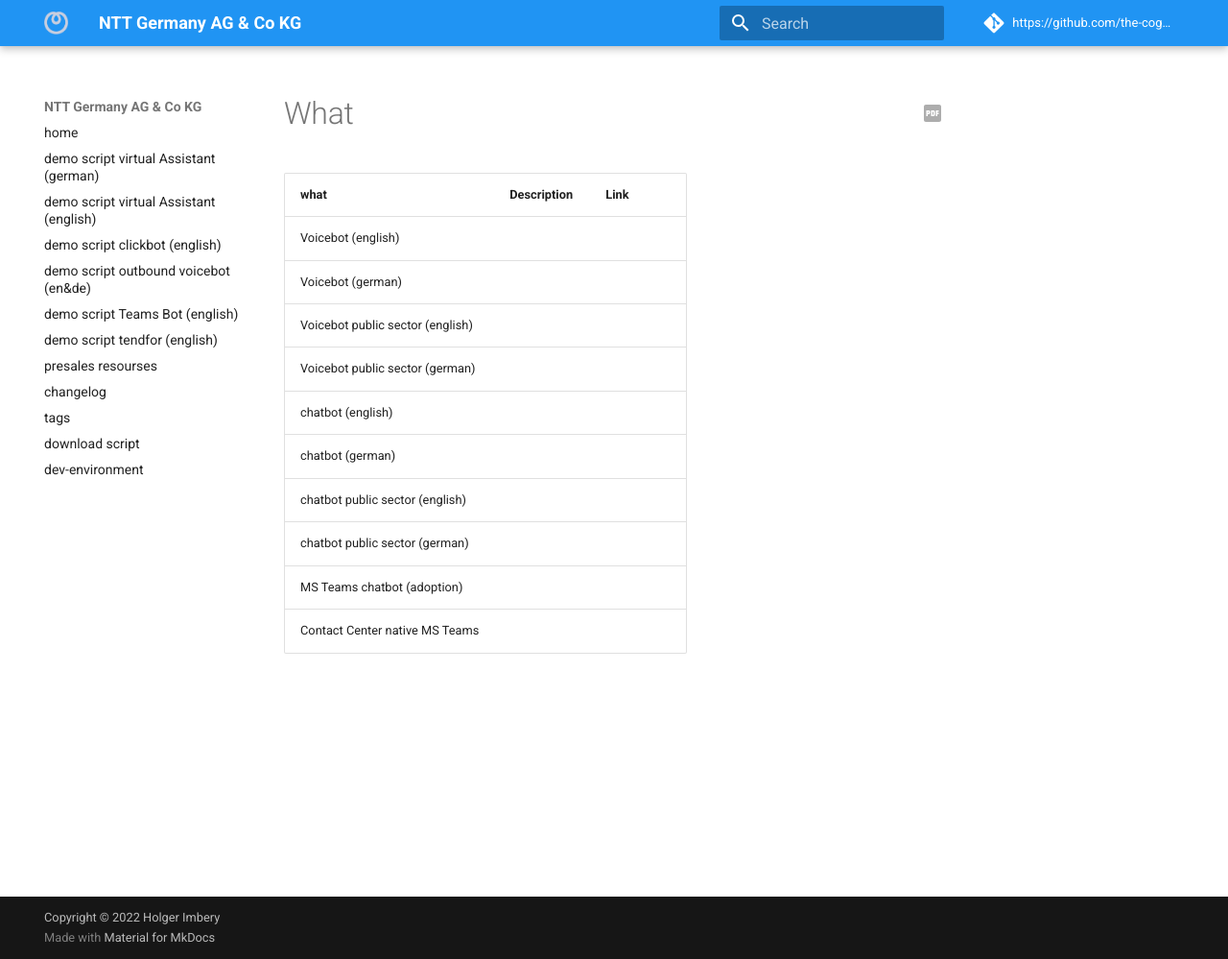
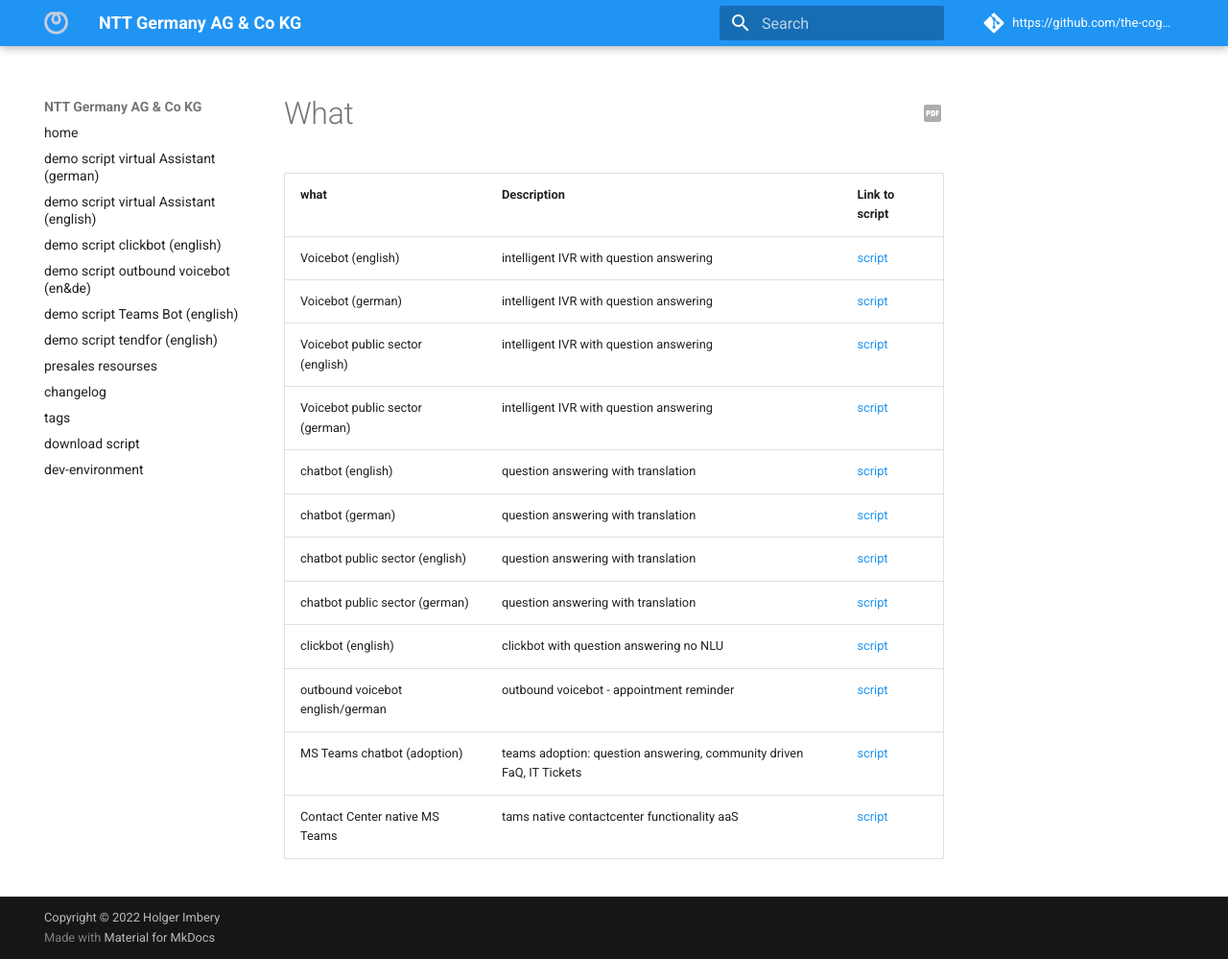
Before and after one commit to the-cognitiveservices-ninja/demo-environment, an MkDocs documentation site: the page built from docs/what.md, in a window 1280 px wide and 999 px high. Shown: the whole window at 96% size. Built offline with MkDocs 1.6.1 and Material for MkDocs 9.7.7, drawn with Linux system fonts in a browser that asks for light colours; comment, search, counter and statistics services are not loaded.

Commit message:
Update what.md

```diff
--- a/docs/what.md
+++ b/docs/what.md
@@ -1,12 +1,14 @@
-| what                             | Description                                                                             | Link               |
+| what                             | Description                                                                             | Link to script     |
 |----------------------------------|-----------------------------------------------------------------------------------------|--------------------|
-| Voicebot (english)               |                                                                                         |                    |
-| Voicebot (german)                |                                                                                         |                    |
-| Voicebot public sector (english) |                                                                                         |                    |
-| Voicebot public sector (german)  |                                                                                         |                    |
-| chatbot (english)                |                                                                                         |                    |
-| chatbot (german)                 |                                                                                         |                    |
-| chatbot public sector (english)  |                                                                                         |                    |
-| chatbot public sector (german)   |                                                                                         |                    |
-| MS Teams chatbot (adoption)      |                                                                                         |                    |
-| Contact Center native MS Teams   |                                                                                         |                    |
+| Voicebot (english)               | intelligent IVR with question answering                                                 |  [script](https://www.nttdemo.de/script_en/)|
+| Voicebot (german)                | intelligent IVR with question answering                                                 |  [script](https://www.nttdemo.de/script_de/)|
+| Voicebot public sector (english) | intelligent IVR with question answering                                                 |  [script](https://www.nttdemo.de/script_en/)|
+| Voicebot public sector (german)  | intelligent IVR with question answering                                                 |  [script](https://www.nttdemo.de/script_de/)|
+| chatbot (english)                | question answering with translation                                                     |  [script](https://www.nttdemo.de/script_en/)|
+| chatbot (german)                 | question answering with translation                                                     |  [script](https://www.nttdemo.de/script_de/)|
+| chatbot public sector (english)  | question answering with translation                                                     |  [script](https://www.nttdemo.de/script_en/)|
+| chatbot public sector (german)   | question answering with translation                                                     |  [script](https://www.nttdemo.de/script_de/)|
+| clickbot (english)               | clickbot with question answering no NLU                                                 |  [script](https://www.nttdemo.de/script_en_click/)|
+| outbound voicebot english/german | outbound voicebot - appointment reminder                                                |  [script](https://www.nttdemo.de/outbound/)|
+| MS Teams chatbot (adoption)      | teams adoption: question answering, community driven FaQ, IT Tickets                    |  [script](https://www.nttdemo.de/script_en_teams/)|
+| Contact Center native MS Teams   | tams native contactcenter functionality aaS                                             |  [script](https://www.nttdemo.de/script_de/)|
```
